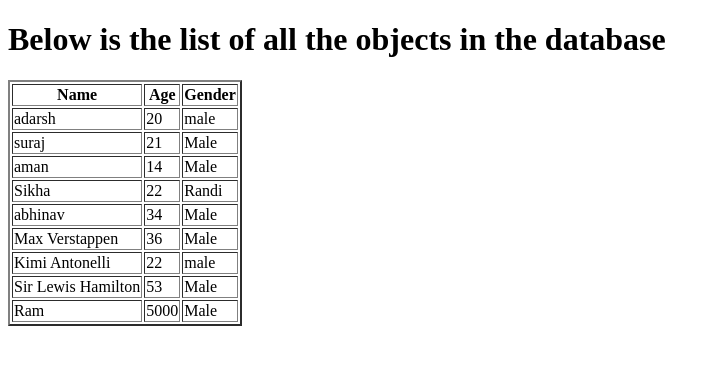
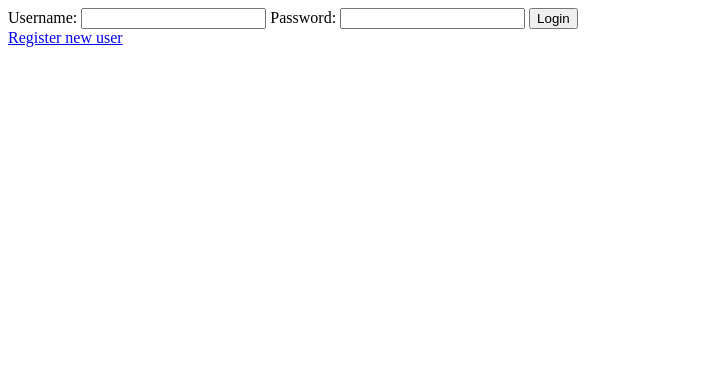
Before and after one commit to adarsh-pathak-2006/Querysets, a Django app: page / in a window 1280 px wide. Shown: the top 365 px of the page, without its empty margins (0-720 px from the left). Run offline with Django 5.2, Linux system fonts and the light colour scheme; data comes from the database, SQL or seed files in the repository; both versions use the stored data as it was after the commit; parts of the project's set-up code (start-up, migrations or seed data) failed here and were passed over.

Commit message:
made dattabase changes

```diff
--- a/core/models.py
+++ b/core/models.py
@@ -1,9 +1,11 @@
 from django.db import models
+from django.contrib.auth.models import User
 
 class db(models.Model):
     name=models.CharField(max_length=100)
     age=models.SmallIntegerField()
     gender=models.CharField(max_length=20)
+    user=models.ForeignKey(User, on_delete=models.CASCADE)
 
     def __str__(self):
         return self.name
--- a/core/urls.py
+++ b/core/urls.py
@@ -1,8 +1,10 @@
 from django.contrib import admin
 from django.urls import path
-from .views import home
+from .views import home, Login, register
 
 urlpatterns = [
     path('admin/', admin.site.urls),
-    path('', home.as_view(), name='home')
+    path('', Login.as_view(), name='login'),
+    path('home/', home.as_view(), name='home'),
+    path('register/', register.as_view(), name='register'),
 ]
--- a/core/views.py
+++ b/core/views.py
@@ -1,8 +1,59 @@
-from django.shortcuts import render
+from django.shortcuts import render, redirect
 from django.views.generic import TemplateView,ListView
+from django.views import View
 from .models import db
+from django.contrib.auth.models import User
+from django.contrib.auth import login, authenticate, logout
 
-class home(ListView):
-    model=db
-    template_name='home.html'
-    context_object_name='nigga'
+
+class home(View):
+    def get(self, request):
+        items=db.objects.all().order_by('age')
+        return render(request, 'home.html', { 'items': items })
+
+    def post(self, request):
+        db.objects.create(
+            name=request.POST.get('name'),
+            age=request.POST.get('age'),
+            gender=request.POST.get('gender')
+        )
+        return redirect('home')
+
+class Login(View):
+    def get(self, request):
+        return render(request, 'login.html')
+
+    def post(self, request):
+        username=request.POST.get('username')
+        password=request.POST.get('pass')
+
+        user=authenticate(request, username=username, password=password)
+
+        if user is not None:
+            login(request, user)
+            return redirect('home')
+
+        else:
+            return redirect('register')
+
+class register(View):
+    def get(self, request):
+        return render(request, 'register.html')
+
+    def post(self, request):
+        username=request.POST.get('username')
+        pass1=request.POST.get('pass1')
+        pass2=request.POST.get('pass2')
+
+        if pass1==pass2:
+            if User.objects.filter(username=username).exists():
+                return redirect('login')
+
+            else:
+                User.objects.create_user(
+                    username=request.POST.get('username'),
+                    password=request.POST.get('pass1')
+                    )
+                return redirect('home')
+        else:
+            return render(request, 'register.html', { 'pass_error': 'enter the same passwords in both fields' })
--- a/templates/home.html
+++ b/templates/home.html
@@ -14,13 +14,23 @@
         <th>Age</th>
         <th>Gender</th>
     </tr>
-    {% for n in nigga %}
+    {% for i in items %}
     <tr>
-        <td>{{ n.name }}</td>
-        <td>{{ n.age }}</td>
-        <td>{{ n.gender }}</td>
+        <td>{{ i.name }}</td>
+        <td>{{ i.age }}</td>
+        <td>{{ i.gender }}</td>
     </tr>
     {% endfor %}
 </table>
 
+<h3>Make your Entries Below</h3>
+
+<form method="POST">
+    {% csrf_token %}
+    <label>Name: <input type="text" name="name"></label>
+    <label>Age: <input type="text" name="age"></label>
+    <label>Gender: <input type="text" name="gender"></label>
+    <button type='submit'>Submit</button>
+</form>
+
 {% endblock content %}
--- /dev/null
+++ b/templates/login.html
@@ -0,0 +1,16 @@
+{% extends "base.html" %}
+
+{% block title %}Login{% endblock title %}
+
+{% block content %}
+
+<form method='POST'>
+    {% csrf_token %}
+    <label>Username: <input type="text" name="username"></label>
+    <label>Password: <input type="password" name='pass'></label>
+    <button type='submit'>Login</button>
+</form>
+
+<a href="{% url "register" %}">Register new user</a>
+
+{% endblock content %}
```
Also changed, not shown: templates/register.html (added, +17 -0 lines), core/migrations/0002_db_user.py (added), core/migrations/0003_alter_db_user.py (added), core/migrations/0004_alter_db_user.py (added), db.sqlite3.
